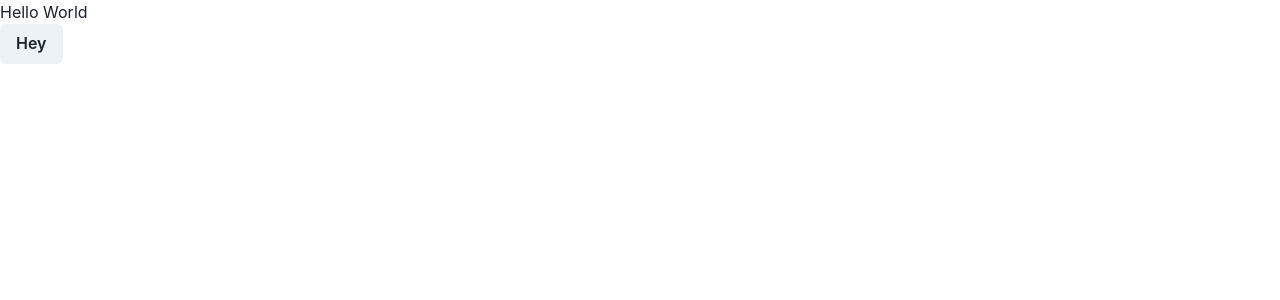
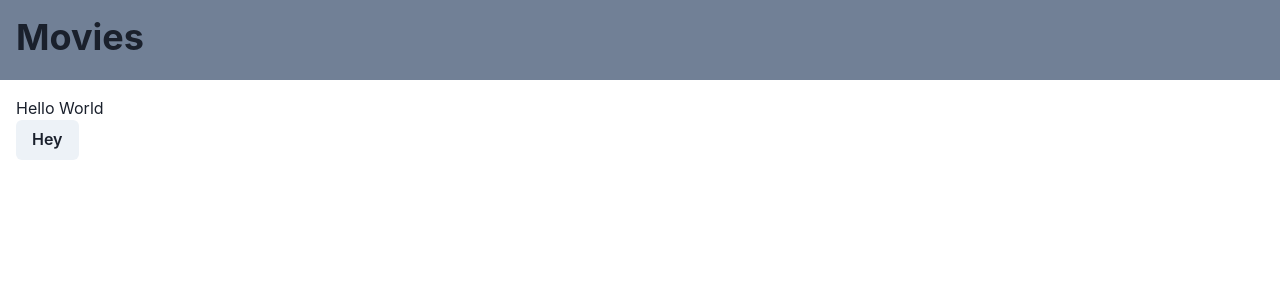
Before and after one commit to irshadi/movies, a Next.js app: page / in a window 1280 px wide. Shown: the top 300 px of the page. Built offline with nearby package versions, Linux system fonts and the light colour scheme.

Commit message:
feat: create navbar

```diff
--- /dev/null
+++ b/components/NavigationBar/index.js
@@ -0,0 +1,13 @@
+import React from "react";
+import { Box, Heading, Flex } from "@chakra-ui/react";
+
+export const NavigationBar = ({ ...props }) => {
+  return (
+    <Box w="100%" bg="gray.500" p="1em" {...props}>
+      <Flex w="50%" align="center">
+        <Heading>Movies</Heading>
+      </Flex>
+      <Flex w="50%" align="center"></Flex>
+    </Box>
+  );
+};
--- a/components/PageView.js
+++ b/components/PageView.js
@@ -1,10 +1,14 @@
 import React from "react";
 import { Box } from "@chakra-ui/react";
+import { NavigationBar } from "./NavigationBar";
 
 export const PageView = ({ children }) => {
   return (
     <Box h="100vh" w="100%" overflow="hidden">
-      <Box>{children}</Box>
+      <NavigationBar h="5em" />
+      <Box h="calc(100vh - 5em)" p="1em">
+        {children}
+      </Box>
     </Box>
   );
 };
--- a/pages/_app.js
+++ b/pages/_app.js
@@ -1,8 +1,11 @@
-import { ChakraProvider } from "@chakra-ui/react";
+import { extendTheme, ChakraProvider } from "@chakra-ui/react";
+
+const config = { useSystemColorMode: false, initialColorMode: "light" };
+const customTheme = extendTheme({ config });
 
 const App = ({ Component, pageProps }) => {
   return (
-    <ChakraProvider>
+    <ChakraProvider theme={customTheme}>
       <Component {...pageProps} />
     </ChakraProvider>
   );
```
